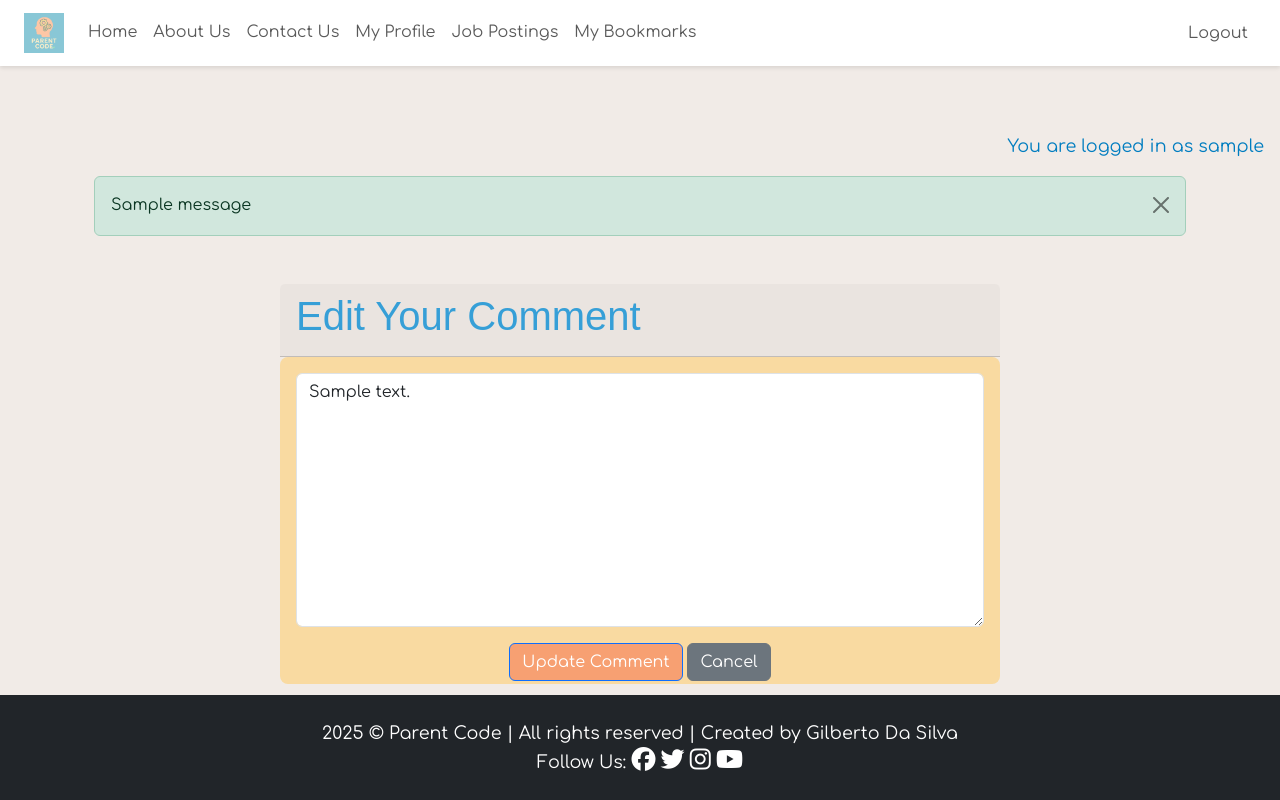
After one commit to Gilberto2025123/parent-code-blog, a Django app: a page that uses templates/base.html in a window 1280 px wide. The commit adds this page. Run offline with Django 4.2, Linux system fonts and the light colour scheme; a user stored in the database is signed in; tables that the repository leaves empty hold one stand-in row (values such as "Sample post"); one stand-in notice (Sample message) is shown; parts of the project's set-up code (start-up, migrations or seed data) failed here and were passed over; some libraries are stand-ins or nearby versions; some web fonts are replaced.

Commit message:
Add edit button and update button and delete button for comments

```diff
--- /dev/null
+++ b/parentcodeapp/templates/parentcodeapp/comment_edit.html
@@ -0,0 +1,24 @@
+{% extends 'base.html' %}
+{% load crispy_forms_tags %}
+
+{% block content %}
+<div class="container mt-5">
+  <div class="row justify-content-center">
+    <div class="col-md-8">
+      <div class="card">
+        <div class="card-header">
+          <h3>Edit Your Comment</h3>
+        </div>
+        <div class="card-body">
+          <form method="post">
+            {% csrf_token %}
+            {{ comment_form|crispy }}
+            <button type="submit" class="btn btn-primary">Update Comment</button>
+            <a href="{% url 'post_detail' slug=post.slug %}" class="btn btn-secondary">Cancel</a>
+          </form>
+        </div>
+      </div>
+    </div>
+  </div>
+</div>
+{% endblock %}
--- a/parentcodeapp/urls.py
+++ b/parentcodeapp/urls.py
@@ -5,6 +5,8 @@ from django.urls import path
 urlpatterns = [
     path('', views.PostList.as_view(), name='home'),
     path('<slug:slug>/', views.post_detail, name='post_detail'),
-      path('<slug:slug>/edit_comment/<int:comment_id>',
+    path('<slug:slug>/edit_comment/<int:comment_id>',
          views.comment_edit, name='comment_edit'),
+    path('<slug:slug>/delete_comment/<int:comment_id>',
+         views.comment_delete, name='comment_delete'),
 ]
--- a/parentcodeapp/views.py
+++ b/parentcodeapp/views.py
@@ -1,4 +1,4 @@
-from django.shortcuts import render, get_object_or_404, reverse
+from django.shortcuts import render, get_object_or_404, reverse, redirect
 from django.views import generic
 from django.contrib import messages
 from django.http import HttpResponseRedirect
@@ -60,23 +60,50 @@ def post_detail(request, slug):
     )
         # return HttpResponseRedirect(reverse('post_detail', args=[slug]))
 
-    def comment_edit(request, slug, comment_id):
-        """
-        view to edit comments
-        """
-        if request.method == "POST":
-            queryset = Post.objects.filter(status=1)
-            post = get_object_or_404(queryset, slug=slug)
-            comment = get_object_or_404(Comment, pk=comment_id)
-            comment_form = CommentForm(data=request.POST, instance=comment)
+def comment_edit(request, slug, comment_id):
+    """
+    Simple view to let users edit their own comment.
+    """
+    post = get_object_or_404(Post, status=1, slug=slug)
+    comment = get_object_or_404(Comment, pk=comment_id)
 
-            if comment_form.is_valid() and comment.author == request.user:
-                comment = comment_form.save(commit=False)
-                comment.post = post
-                comment.approved = False
-                comment.save()
-                messages.add_message(request, messages.SUCCESS, 'Comment Updated!')
-            else:
-                messages.add_message(request, messages.ERROR, 'Error updating comment!')
+    # Only allow the author to edit
+    if comment.author != request.user:
+        messages.error(request, 'You can only edit your own comment.')
+        return redirect('post_detail', slug=slug)
 
-        return HttpResponseRedirect(reverse('post_detail', args=[slug]))
+    if request.method == "POST":
+        form = CommentForm(request.POST, instance=comment)
+        if form.is_valid():
+            comment = form.save(commit=False)
+            comment.post = post
+            comment.is_approved = False
+            comment.save()
+            messages.success(request, 'Comment updated!')
+            return redirect('post_detail', slug=slug)
+        messages.error(request, 'Please correct the errors below.')
+    else:
+        form = CommentForm(instance=comment)
+
+    return render(request, "parentcodeapp/comment_edit.html", {
+        "post": post,
+        "comment": comment,
+        "comment_form": form,
+    })
+
+
+def comment_delete(request, slug, comment_id):
+    """
+    view to delete comment
+    """
+    queryset = Post.objects.filter(status=1)
+    post = get_object_or_404(queryset, slug=slug)
+    comment = get_object_or_404(Comment, pk=comment_id)
+
+    if comment.author == request.user:
+        comment.delete()
+        messages.add_message(request, messages.SUCCESS, 'Comment deleted!')
+    else:
+        messages.add_message(request, messages.ERROR, 'You can only delete your own comments!')
+
+    return redirect('post_detail', slug=slug)
--- a/templates/base.html
+++ b/templates/base.html
@@ -99,6 +99,16 @@
     <p class="text-end m-3">You are not logged in</p>
     {% endif %}
 
+        {% if messages %}
+            <div class="container mt-3">
+                {% for message in messages %}
+                    <div class="alert alert-{{ message.tags }} alert-dismissible fade show" role="alert">
+                        {{ message }}
+                        <button type="button" class="btn-close" data-bs-dismiss="alert" aria-label="Close"></button>
+                    </div>
+                {% endfor %}
+            </div>
+        {% endif %}
         {% block content %}
         <!-- Content Goes here -->
         {% endblock content %}
```
Also changed, not shown: parentcodeapp/templates/parentcodeapp/post_detail.html (+5 -4 lines).
